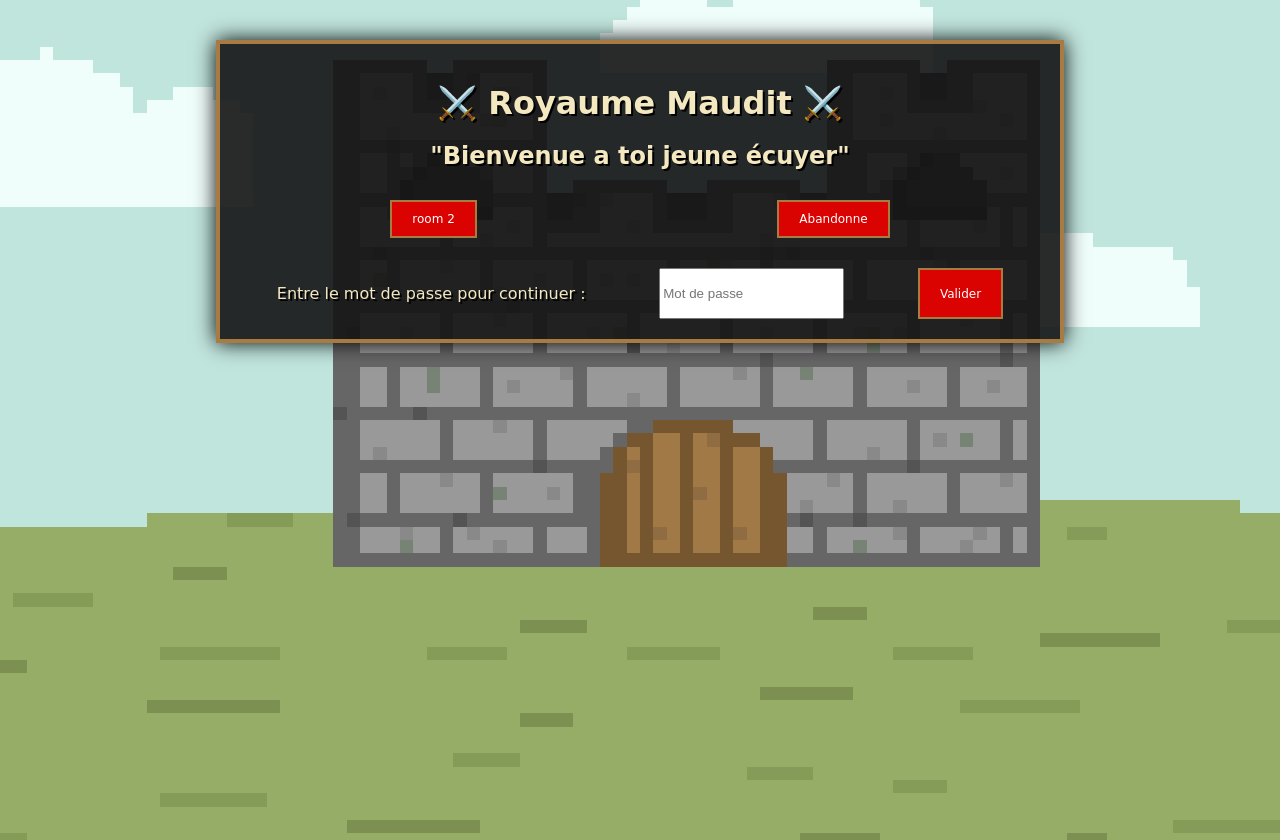
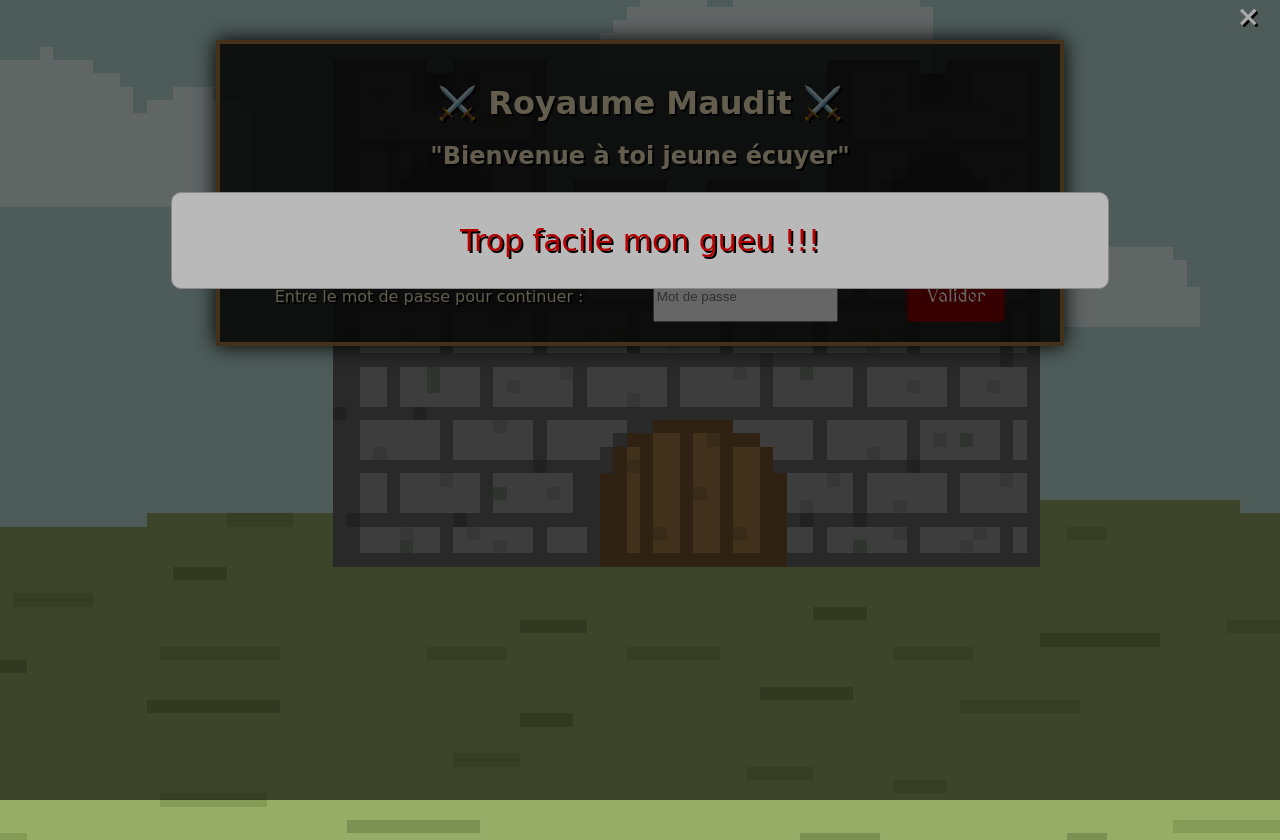
Before and after one commit to Tudwall/AFEC-escape-game, a website built with Vite: page rooms/room1/index.html in a window 1280 px wide. Both pictures are taken after a click on the button "room 2". Built offline with nearby package versions, Linux system fonts and the light colour scheme.

Commit message:
finalisation de la room 1

```diff
--- a/rooms/room1/index.html
+++ b/rooms/room1/index.html
@@ -2,56 +2,71 @@
 <html lang="fr">
 <head>
   <meta charset="UTF-8" />
-
-
   <title>Jeu Médiéval</title>
+  <link href="https://fonts.googleapis.com/css2?family=MedievalSharp&display=swap" rel="stylesheet">
   <link href="jeu.css" rel="stylesheet" />
-
-
 </head>
 <body>
-<!--
-    Énigme :
-    "Le mot de passe est inscrit dans l'ombre du royaume."
-    Inspecte le CSS, cherche la clef...
--->
   <div class="container">
     <h1>⚔️ Royaume Maudit ⚔️</h1>
-    <h2>"Bienvenue a toi jeune écuyer"</h2>
+    <h2>"Bienvenue à toi jeune écuyer"</h2>
 
     <div class="menu">
-      <button id="room2Bouton">room 2 </button>
-
-      <button id="Abandon">Abandonne</button>
+      <button id="room2Bouton" class="btn-alert1">room 2</button>
+      <button id="Abandon" class="btn-alert2">Abandonne</button>
     </div>
 
     <div class="enigme">
       <p>Entre le mot de passe pour continuer :</p>
       <input type="text" id="motDePasse" placeholder="Mot de passe" />
-  <button id="validerEnigme">Valider</button>
+      <button id="validerEnigme" class="btn-alert3">Valider</button>
     </div>
   </div>
 
+
+  <div id="modal" class="modal">
+    <div class="modal-content">
+      <span class="close">&times;</span>
+      <p id="modal-message">Message ici</p>
+    </div>
+  </div>
+<!-- Que veux tu devenir à la fin de ta quête ? -->
   <script>
+
+    function showModal(message) {
+      const modal = document.getElementById('modal');
+      const modalMessage = document.getElementById('modal-message');
+      modalMessage.textContent = message;
+      modal.style.display = "block";
+    }
+
+
+    function closeModal() {
+      const modal = document.getElementById('modal');
+      modal.style.display = "none";
+    }
+
+
+    document.querySelector('.close').addEventListener('click', closeModal);
+
+
     document.getElementById('validerEnigme').addEventListener('click', () => {
       const input = document.getElementById('motDePasse').value.trim().toUpperCase();
-    if (input === 'DRAGON') {
+      if (input === 'CHEVALIER') {
         window.location.href = 'room2/';
       } else {
-      alert('Mot de passe incorrect.');
+        showModal('Mot de passe incorrect.');
       }
     });
 
+
     document.getElementById('room2Bouton').addEventListener('click', () => {
-      alert('Trop facile mon gueu !!!');
+      showModal('Trop facile mon gueu !!!');
     });
 
     document.getElementById('Abandon').addEventListener('click', () => {
-      alert('Traître à la couronne !!!');
+      showModal('Traître à la couronne !!!');
     });
   </script>
-
 </body>
-
-
 </html>
--- a/rooms/room1/jeu.css
+++ b/rooms/room1/jeu.css
@@ -1,3 +1,4 @@
+
 body {
   margin: 0;
   padding: 0;
@@ -13,9 +14,8 @@
 }
 
 
-
 body::after {
-  content: "motclef:DRAGON";
+  content: "futur de l'ecuyer";
   color: transparent;
   text-shadow: none;
   font-size: 30px;
@@ -25,12 +25,14 @@ body::after {
   pointer-events: none;
 }
 
+
 .pixel-img {
   display: block;
-  margin: 0 auto 20px auto;
+  margin: 0 auto 40px auto;
   image-rendering: pixelated;
-  width: 128px;
+  width: 428px;
 }
+
 
 .container {
   max-width: 800px;
@@ -41,10 +43,12 @@ body::after {
   box-shadow: 0 0 20px #000;
 }
 
+
 h1, h2 {
   text-align: center;
   margin: 20px 0;
 }
+
 
 button {
   font-family: 'Press Start 2P', cursive;
@@ -61,14 +65,95 @@ body::after {
   background-color: #666;
 }
 
+
+.btn-alert1, .btn-alert2, .btn-alert3 {
+  background-color: darkred;
+  color: white;
+  font-family: 'MedievalSharp', cursive;
+  font-size: 18px;
+  padding: 10px 20px;
+  border: none;
+  border-radius: 5px;
+  cursor: pointer;
+  transition: background-color 0.3s ease;
+}
+
+
+.btn-alert1:hover {
+  background-color: crimson;
+}
+
+
+.btn-alert2:hover {
+  background-color: rgb(50, 237, 25);
+}
+
+
+.btn-alert3:hover {
+  background-color: rgb(19, 153, 183);
+}
+
+
 .menu {
   display: flex;
   justify-content: space-around;
   margin-top: 30px;
 }
 
+
 .enigme {
   display: flex;
   justify-content: space-around;
   margin-top: 30px;
 }
+
+
+.modal {
+  display: none;
+  position: fixed;
+  z-index: 1000;
+  left: 0;
+  top: 0;
+  width: 100%;
+  height: 100%;
+  background-color: rgba(0, 0, 0, 0.6);
+  overflow: auto;
+}
+
+
+.modal-content {
+  background-color: #bab9b9;
+  margin: 15% auto;
+  padding: 20px;
+  border: 1px solid #888;
+  width: 70%;
+  border-radius: 10px;
+  text-align: center;
+  font-family: 'MedievalSharp',
+
+}
+
+.close {
+  color: #aaa;
+  font-size: 28px;
+  font-weight: bold;
+  position: absolute;
+  top: 0;
+  right: 20px;
+}
+
+
+.close:hover,
+.close:focus {
+  color: rgb(225, 0, 0);
+  text-decoration: none;
+  cursor: pointer;
+}
+
+
+#modal-message {
+  font-size: 30px;
+  color: #b40202;
+  padding: 10px;
+  margin: 0;
+}
```
Lines whose indentation alone changed are shown as unchanged.
